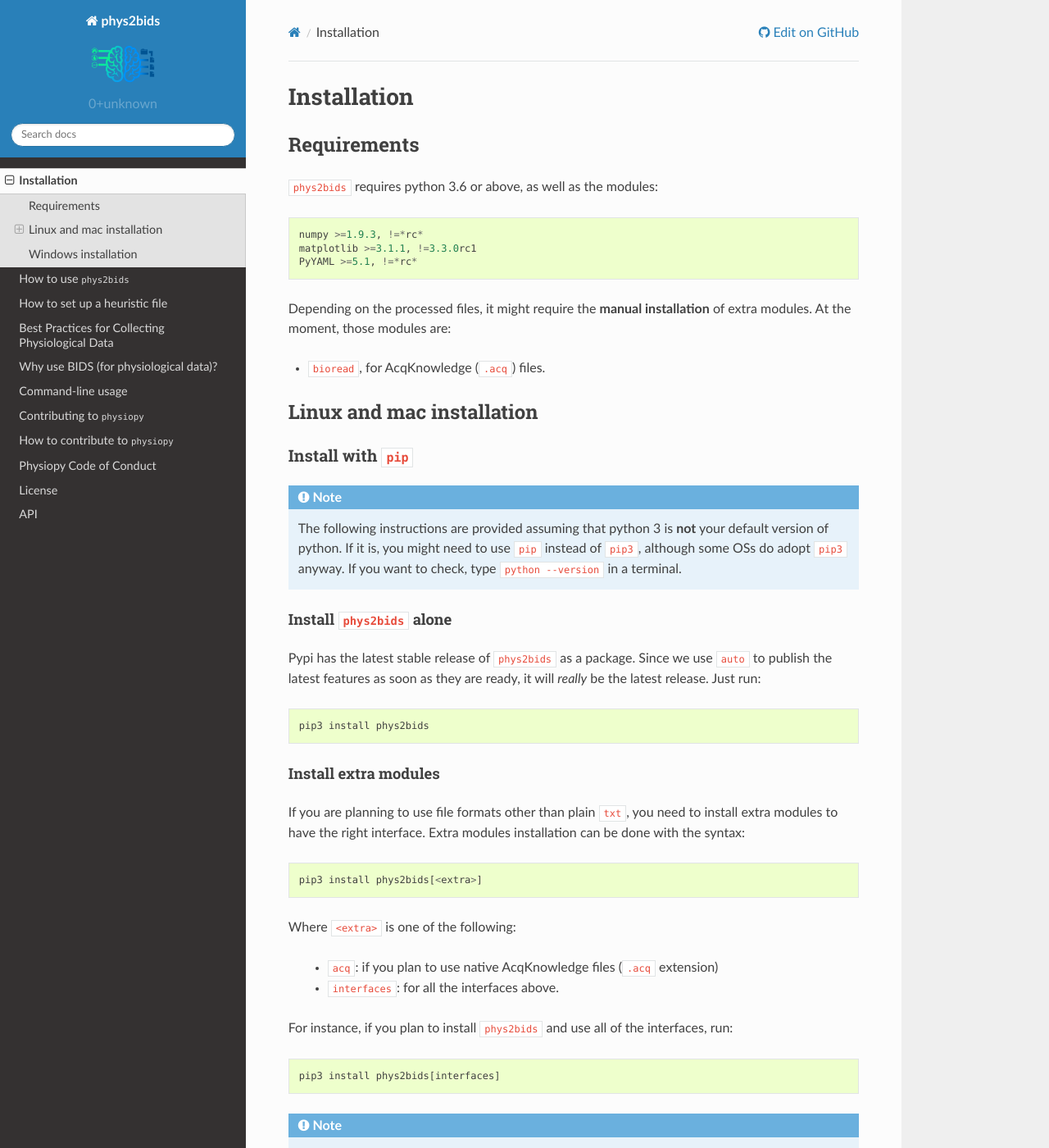
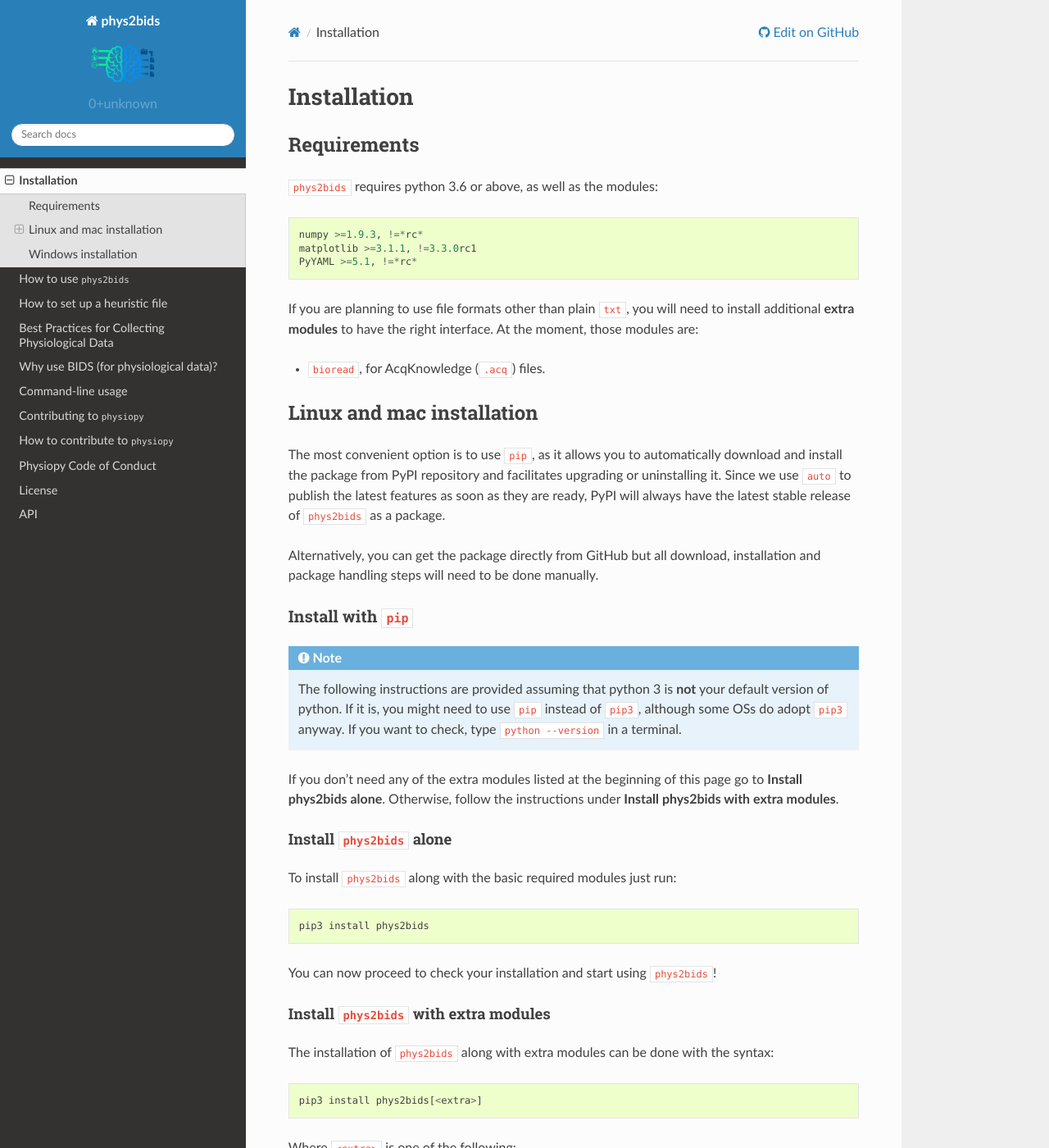
Before and after one commit to physiopy/phys2bids, a Sphinx documentation site: the page built from docs/installation.rst, in a window 1280 px wide and 1400 px high. Shown: the whole window at 82% size. Built offline with Sphinx 7.4.7 and the Read the Docs theme 2.0.0, drawn with Linux system fonts in a browser that asks for light colours; some of the changed text lies outside the part shown.

Commit message:
Clarify the installation process
Changes:
- Explain the difference between pip and manual installation
- Clarify the installation steps
- Correct the command for manual installation

```diff
--- a/docs/installation.rst
+++ b/docs/installation.rst
@@ -13,7 +13,7 @@ Requirements
    :lines: 25-27
    :dedent: 4
 
-Depending on the processed files, it might require the **manual installation** of extra modules.
+If you are planning to use file formats other than plain ``txt``, you will need to install additional **extra modules** to have the right interface.
 At the moment, those modules are:
 
 - |bioread|_, for AcqKnowledge (``.acq``) files.
@@ -24,6 +24,9 @@ At the moment, those modules are:
 
 Linux and mac installation
 --------------------------
+The most convenient option is to use ``pip``, as it allows you to automatically download and install the package from PyPI repository and facilitates upgrading or uninstalling it. Since we use ``auto`` to publish the latest features as soon as they are ready, PyPI will always have the latest stable release of ``phys2bids`` as a package.
+
+Alternatively, you can get the package directly from GitHub but all download, installation and package handling steps will need to be done manually.
 
 Install with ``pip``
 ^^^^^^^^^^^^^^^^^^^^
@@ -33,18 +36,21 @@ Install with ``pip``
     If it is, you might need to use ``pip`` instead of ``pip3``, although some OSs do adopt ``pip3`` anyway.
     If you want to check, type ``python --version`` in a terminal.
 
+If you don't need any of the extra modules listed at the beginning of this page go to **Install phys2bids alone**. Otherwise, follow the instructions under **Install phys2bids with extra modules**.
+
 Install ``phys2bids`` alone
 ~~~~~~~~~~~~~~~~~~~~~~~~~~~
 
-Pypi has the latest stable release of ``phys2bids`` as a package. Since we use ``auto`` to publish the latest features as soon as they are ready, it will *really* be the latest release. Just run::
+To install ``phys2bids`` along with the basic required modules just run::
 
     pip3 install phys2bids
 
-Install extra modules
-~~~~~~~~~~~~~~~~~~~~~
+You can now proceed to check your installation and start using ``phys2bids``!
 
-If you are planning to use file formats other than plain ``txt``, you need to install extra modules to have the right interface.
-Extra modules installation can be done with the syntax::
+Install ``phys2bids`` with extra modules
+~~~~~~~~~~~~~~~~~~~~~~~~~~~~~~~~~~~~~~~~
+
+The installation of ``phys2bids`` along with extra modules can be done with the syntax::
 
     pip3 install phys2bids[<extra>]
 
@@ -56,6 +62,8 @@ Where ``<extra>`` is one of the following:
 For instance, if you plan to install ``phys2bids`` and use all of the interfaces, run::
 
     pip3 install phys2bids[interfaces]
+
+You can now proceed to check your installation and start using ``phys2bids``!
 
 .. note::
     If you "missed" or skipped this trick when you installed ``phys2bids`` the first time, don't worry!
@@ -72,9 +80,9 @@ Alternatively, if you have ``git`` installed, use the command::
 
 Open a terminal in the ``phys2bids`` folder and execute the command::
 
-    python3 setup.py
+    python3 setup.py install
 
-You might still need to install extra dependencies listed at the beginning of the page.
+This should have installed ``phys2bids`` along with the basic required modules. If you need any of the extra modules listed at the beginning of the page you might need to install them manually. Otherwise, you can proceed to check your installation and start using ``phys2bids``.
 
 .. note::
     If python 3 is already your default, you might use ``python`` rather than ``python3``
```
